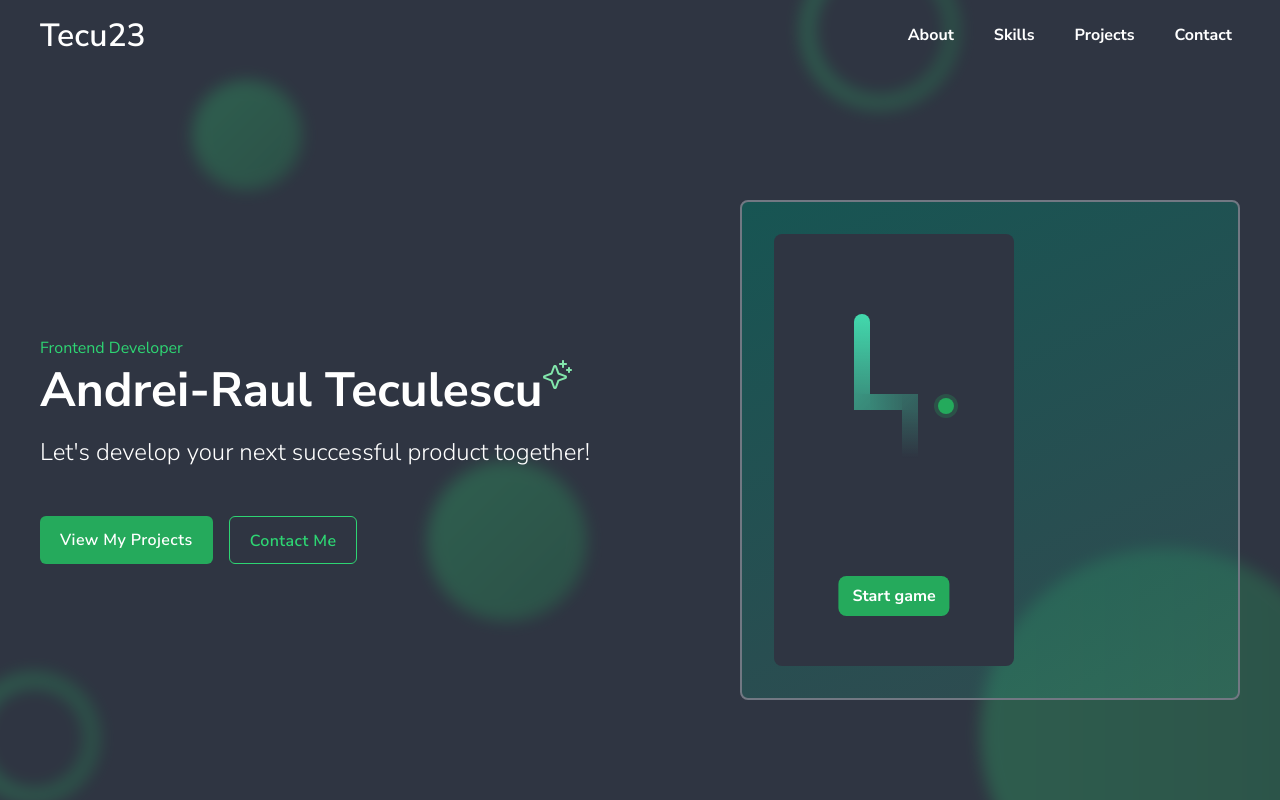
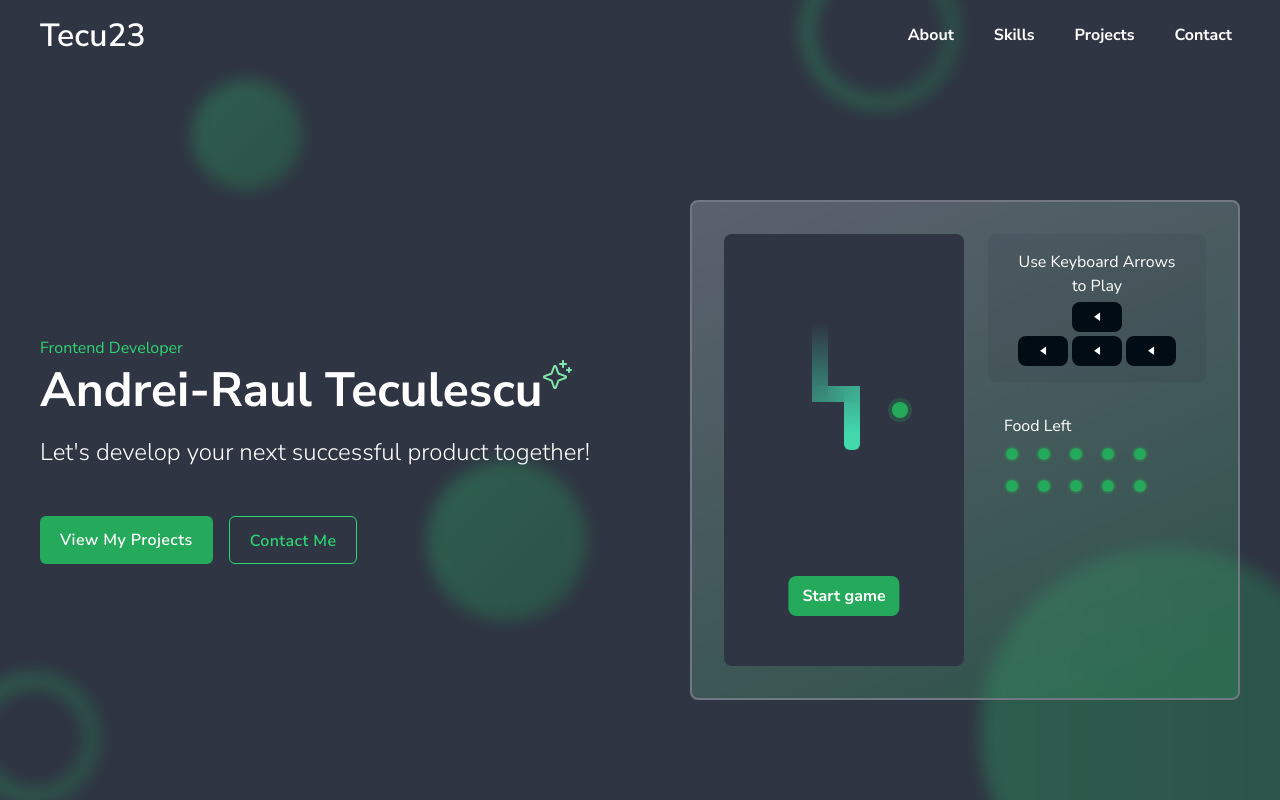
Before and after one commit to Tecu23/Tecu23.github.io, a React (Vite) app: page / in a window 1280 px wide. Shown: the top 800 px of the page. Built offline with nearby package versions, Linux system fonts and the light colour scheme.

Commit message:
finish snake game

```diff
--- a/src/components/Snake.tsx
+++ b/src/components/Snake.tsx
@@ -7,36 +7,40 @@ const Snake = () => {
         [5, 7],
         [5, 8],
         [5, 9],
-        [5, 10],
-        [6, 10],
+        [6, 9],
+        [7, 9],
         [7, 10],
-        [8, 10],
-        [8, 11],
-        [8, 12],
-        [8, 13],
-        [8, 14],
+        [7, 11],
+        [7, 12],
     ]);
     const [food, setFood] = useState([10, 10]);
+    const [foodCount, setFoodCount] = useState(0);
 
-    const [direction, setDirection] = useState("r");
+    const [direction, setDirection] = useState("down");
     const [isPlaying, setIsPlaying] = useState(false);
+    const [gameResult, setGameResult] = useState("");
 
     const gameAreaRef = useRef(null);
 
+    const gameAreaWidth = 224 / 16; // 14 squares of width
+    const gameAreaHeight = 416 / 16; // 26 squares of height
+
+    const SPEED = 200;
+
     useEffect(() => {
-        const handleKeyDown = (e) => {
+        const handleKeyDown = (e: KeyboardEvent) => {
             switch (e.key) {
                 case "ArrowUp":
-                    if (direction !== "d") setDirection("u");
+                    if (direction !== "down") setDirection("up");
                     break;
                 case "ArrowDown":
-                    if (direction !== "u") setDirection("d");
+                    if (direction !== "up") setDirection("down");
                     break;
                 case "ArrowLeft":
-                    if (direction !== "r") setDirection("l");
+                    if (direction !== "right") setDirection("left");
                     break;
                 case "ArrowRight":
-                    if (direction !== "l") setDirection("r");
+                    if (direction !== "left") setDirection("right");
                     break;
                 default:
                     break;
@@ -59,20 +63,34 @@ const Snake = () => {
                 const head = [...newSnake[newSnake.length - 1]];
 
                 switch (direction) {
-                    case "u":
+                    case "up":
                         head[1] -= 1;
                         break;
-                    case "d":
+                    case "down":
                         head[1] += 1;
                         break;
-                    case "l":
+                    case "left":
                         head[0] -= 1;
                         break;
-                    case "r":
+                    case "right":
                         head[0] += 1;
                         break;
                     default:
                         break;
+                }
+
+                // Ensure the snake stays within bounds
+                if (head[0] < 0 || head[0] >= gameAreaWidth || head[1] < 0 || head[1] >= gameAreaHeight) {
+                    setGameResult("lost");
+                    setIsPlaying(false);
+                    return prevSnake;
+                }
+
+                // Check if the snake bites itself
+                if (newSnake.some((segment) => segment[0] === head[0] && segment[1] === head[1])) {
+                    setIsPlaying(false);
+                    setGameResult("lost");
+                    return prevSnake;
                 }
 
                 newSnake.push(head);
@@ -81,23 +99,52 @@ const Snake = () => {
             });
         };
 
-        const interval = setInterval(moveSnake, 500);
+        const interval = setInterval(moveSnake, SPEED);
         return () => clearInterval(interval);
     }, [direction, isPlaying]);
 
     useEffect(() => {
         if (!isPlaying) return;
+
         const head = snake[snake.length - 1];
+        console.log(head, food);
         if (head[0] === food[0] && head[1] === food[1]) {
-            setFood([Math.floor(Math.random() * 20), Math.floor(Math.random() * 20)]);
+            setFood([Math.floor(Math.random() * gameAreaWidth), Math.floor(Math.random() * gameAreaHeight)]);
             setSnake((prevSnake) => [[...prevSnake[0]], ...prevSnake]);
-            // setSpeed((prevSpeed) => (prevSpeed > 50 ? prevSpeed - 10 : prevSpeed));
+            setFoodCount((prevCount) => {
+                const newCount = prevCount + 1;
+                if (newCount >= 10) {
+                    setIsPlaying(false); // End the game when 10 food is collected
+                    setGameResult("won");
+                }
+                return newCount;
+            });
         }
     }, [snake, food, isPlaying]);
 
+    const restart = () => {
+        setIsPlaying(true);
+        setSnake([
+            [5, 5],
+            [5, 6],
+            [5, 7],
+            [5, 8],
+            [5, 9],
+            [6, 9],
+            [7, 9],
+            [7, 10],
+            [7, 11],
+            [7, 12],
+        ]);
+        setFood([10, 10]);
+        setDirection("down");
+        setFoodCount(0);
+        setGameResult("");
+    };
+
     const calculateColor = (index: number, length: number): string => {
-        const startColor = [67, 217, 173, 1]; // RGB for #43D9AD
-        const endColor = [67, 217, 173, 0];
+        const startColor = [67, 217, 173, 0]; // RGB for #43D9AD
+        const endColor = [67, 217, 173, 1];
 
         const ratio = index / (length - 1);
         const r = Math.round(startColor[0] + ratio * (endColor[0] - startColor[0]));
@@ -116,46 +163,45 @@ const Snake = () => {
 
         let angle = "";
 
-        const prev = index == length - 1 ? snake[index] : snake[index + 1];
-        const next = index == 0 ? snake[index] : snake[index - 1];
+        const next = index == length - 1 ? snake[index] : snake[index + 1];
+        const prev = index == 0 ? snake[index] : snake[index - 1];
 
         if (prev[0] == next[0]) {
-            angle = "180deg";
+            angle = prev[1] < next[1] ? "180deg" : "0deg";
         } else {
             if (prev[1] == next[1]) {
-                angle = "90deg";
+                angle = prev[0] > next[0] ? "270deg" : "90deg";
             } else {
                 if (prev[0] > next[0]) {
                     if (prev[1] > next[1]) {
-                        angle = "135deg";
+                        angle = "315deg";
                     } else {
                         angle = "225deg";
                     }
                 } else {
                     if (prev[1] < next[1]) {
+                        angle = "135deg";
+                    } else {
                         angle = "45deg";
-                    } else {
-                        angle = "315deg";
                     }
                 }
             }
         }
-
         return `linear-gradient(${angle}, rgba(${colorAtStart[0]}, ${colorAtStart[1]}, ${colorAtStart[2]}, ${colorAtStart[3]}), rgba(${colorAtEnd[0]}, ${colorAtEnd[1]}, ${colorAtEnd[2]}, ${colorAtEnd[3]}))`;
     };
 
     return (
-        <div className="w-[500px] h-[500px] hidden md:flex flex-shrink-0 flex-grow-0 flex-auto rounded-lg relative bg-bg-gradient-to-mb from-top-left to-bottom from-[#175553] to-[#43D9AD21] border-2 border-grey-600 p-8">
-            <div ref={gameAreaRef} className="h-full w-[240px] flex-auto flex-shrink-0 flex-grow-0 rounded-lg bg-grey-900 relative">
+        <div className="w-[550px] h-[500px] hidden lg:flex gap-6 flex-shrink-0 flex-grow-0 flex-auto rounded-lg relative bg-bg-gradient-to-mb from-grey-700 to-primary-dark/25 border-2 border-grey-600 p-8">
+            <div ref={gameAreaRef} className="h-full w-[240px] p-2 flex-auto flex-shrink-0 flex-grow-0 rounded-lg bg-grey-900 relative">
                 <div className="absolute inset-0">
                     {snake.map((segment, index) => (
                         <>
                             <div
                                 key={index}
-                                className={`w-4 h-4 absolute ${index == 0 ? "rounded-t-lg" : ""}`}
+                                className={`w-4 h-4 absolute ${index == snake.length - 1 ? (direction == "up" ? "rounded-t-md" : direction == "right" ? "rounded-r-md" : direction == "left" ? "rounded-l-md" : "rounded-b-md") : ""}`}
                                 style={{
-                                    left: `${segment[0] * 16}px`,
-                                    top: `${segment[1] * 16}px`,
+                                    left: `${segment[0] * 16 + 8}px`,
+                                    top: `${segment[1] * 16 + 8}px`,
                                     background: calculateColor(index, snake.length),
                                     zIndex: snake.length - index,
                                 }}
@@ -164,12 +210,77 @@ const Snake = () => {
                     ))}
                 </div>
 
-                <div style={{ left: `${food[0] * 16}px`, top: `${food[1] * 16}px` }} className="relative flex-center w-6 h-6">
-                    <div className="absolute animate-ping w-full h-full inline-flex rounded-full opacity-25 bg-primary-dark"></div>
+                <div style={{ left: `${food[0] * 16}px`, top: `${food[1] * 16}px` }} className="relative flex-center w-4 h-4">
+                    <div className="absolute animate-ping w-6 h-6 inline-flex rounded-full opacity-25 bg-primary-dark"></div>
                     <div className="w-4 h-4 bg-primary-dark rounded-full animate-none"></div>
                 </div>
-                <div className="absolute bottom-[50px] left-1/2 transform -translate-x-1/2 h-10 bg-primary-dark px-[14px] py-[10px] flex-center rounded-lg">
-                    <p className="paragraph-16 font-bold text-white">Start game</p>
+                {!isPlaying && gameResult === "" && (
+                    <button
+                        onClick={() => setIsPlaying(true)}
+                        className="z-30 absolute bottom-[50px] left-1/2 transform -translate-x-1/2 h-10 bg-primary-dark px-[14px] py-[10px] flex-center rounded-lg"
+                    >
+                        <p className="paragraph-16 font-bold text-white">Start game</p>
+                    </button>
+                )}
+                {!isPlaying && gameResult !== "" && (
+                    <>
+                        <div className="z-30 absolute bottom-28 w-full left-0 h-16 flex-center bg-grey-800 py-2">
+                            <h2 className="heading-4 text-primary-light ">{gameResult == "lost" ? "GAME OVER" : "WELL DONE"}</h2>
+                        </div>
+                        <button onClick={() => restart()} className="z-30 absolute bottom-14 w-full left-0 h-8 flex-center">
+                            <p className="paragraph-16 font-semibold text-white">start again</p>
+                        </button>
+                    </>
+                )}
+            </div>
+            <div className="flex gap-4 flex-col flex-grow flex-shrink flex-auto">
+                <div className="rounded-lg relative p-4 bg-grey-900/15 flex flex-col gap-1">
+                    <p className="paragraph-16 relative text-center text-white max-w-[170px] self-center">Use Keyboard Arrows to Play</p>
+                    <div className="flex items-center justify-center w-full">
+                        <div className="w-[50px] h-[30px] flex-center bg-[#010C15] rounded-lg">
+                            <svg xmlns="http://www.w3.org/2000/svg" width="7" height="10" viewBox="0 0 7 10" fill="none">
+                                <path d="M0.0390623 4.80914L6.03906 0.559128L6.03906 9.05916L0.0390623 4.80914Z" fill="white" />
+                            </svg>
+                        </div>
+                    </div>
+                    <div className="flex gap-1 justify-center items-center">
+                        <div className="w-[50px] h-[30px] flex-center bg-[#010C15] rounded-lg">
+                            <svg xmlns="http://www.w3.org/2000/svg" width="7" height="10" viewBox="0 0 7 10" fill="none">
+                                <path d="M0.0390623 4.80914L6.03906 0.559128L6.03906 9.05916L0.0390623 4.80914Z" fill="white" />
+                            </svg>
+                        </div>
+                        <div className="w-[50px] h-[30px] flex-center bg-[#010C15] rounded-lg">
+                            <svg xmlns="http://www.w3.org/2000/svg" width="7" height="10" viewBox="0 0 7 10" fill="none">
+                                <path d="M0.0390623 4.80914L6.03906 0.559128L6.03906 9.05916L0.0390623 4.80914Z" fill="white" />
+                            </svg>
+                        </div>
+                        <div className="w-[50px] h-[30px] flex-center bg-[#010C15] rounded-lg">
+                            <svg xmlns="http://www.w3.org/2000/svg" width="7" height="10" viewBox="0 0 7 10" fill="none">
+                                <path d="M0.0390623 4.80914L6.03906 0.559128L6.03906 9.05916L0.0390623 4.80914Z" fill="white" />
+                            </svg>
+                        </div>
+                    </div>
+                </div>
+                <div className="flex gap-2 flex-col self-start p-4 max-w-[200px]">
+                    <p className="paragraph-16 relative text-white max-w-[170px]">Food Left</p>
+                    <div className="flex flex-wrap gap-4">
+                        {Array(10 - foodCount)
+                            .fill(0)
+                            .map((_, idx) => (
+                                <div key={idx} className="relative flex-center w-4 h-4">
+                                    <div className="absolute animate-ping w-full h-full inline-flex rounded-full opacity-25 bg-primary-dark"></div>
+                                    <div className="w-3 h-3 bg-primary-dark rounded-full animate-none"></div>
+                                </div>
+                            ))}
+                        {Array(foodCount)
+                            .fill(0)
+                            .map((_, idx) => (
+                                <div key={idx} className="relative flex-center w-4 h-4 opacity-50">
+                                    <div className="absolute animate-ping w-full h-full inline-flex rounded-full opacity-25 bg-primary-dark"></div>
+                                    <div className="w-3 h-3 bg-primary-dark rounded-full animate-none"></div>
+                                </div>
+                            ))}
+                    </div>
                 </div>
             </div>
         </div>
```
